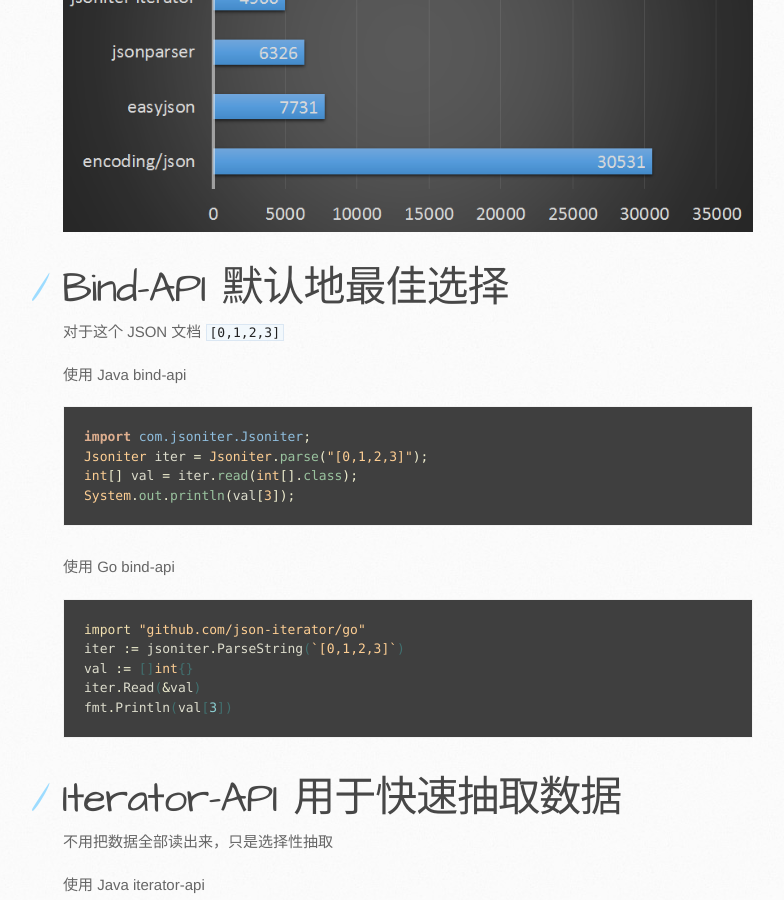
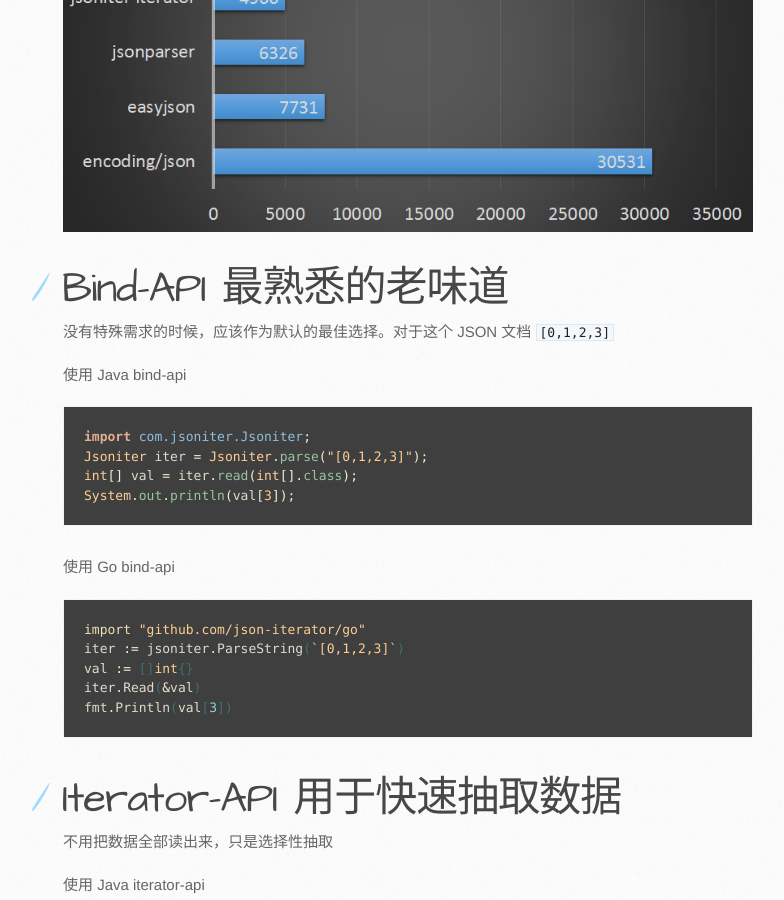
Before and after one commit to json-iterator/json-iterator.github.io, a Jekyll site: the page built from index.cn.md, in a window 1280 px wide and 900 px high, scrolled down 1205 px. Shown: the whole window, without its empty margins (107-891 px from the left). Built offline with Jekyll 4.4.1, drawn with Linux system fonts in a browser that asks for light colours; comment, search, counter and statistics services are not loaded.

Commit message:
Update index.cn.md

```diff
--- a/index.cn.md
+++ b/index.cn.md
@@ -23,9 +23,9 @@ Go 版本数据绑定用法下的性能
 
 ![go-medium](http://jsoniter.com/benchmarks/go-medium.png)
 
-# Bind-API 默认地最佳选择
+# Bind-API 最熟悉的老味道
 
-对于这个 JSON 文档 `[0,1,2,3]`
+没有特殊需求的时候，应该作为默认的最佳选择。对于这个 JSON 文档 `[0,1,2,3]`
 
 使用 Java bind-api
 
```
